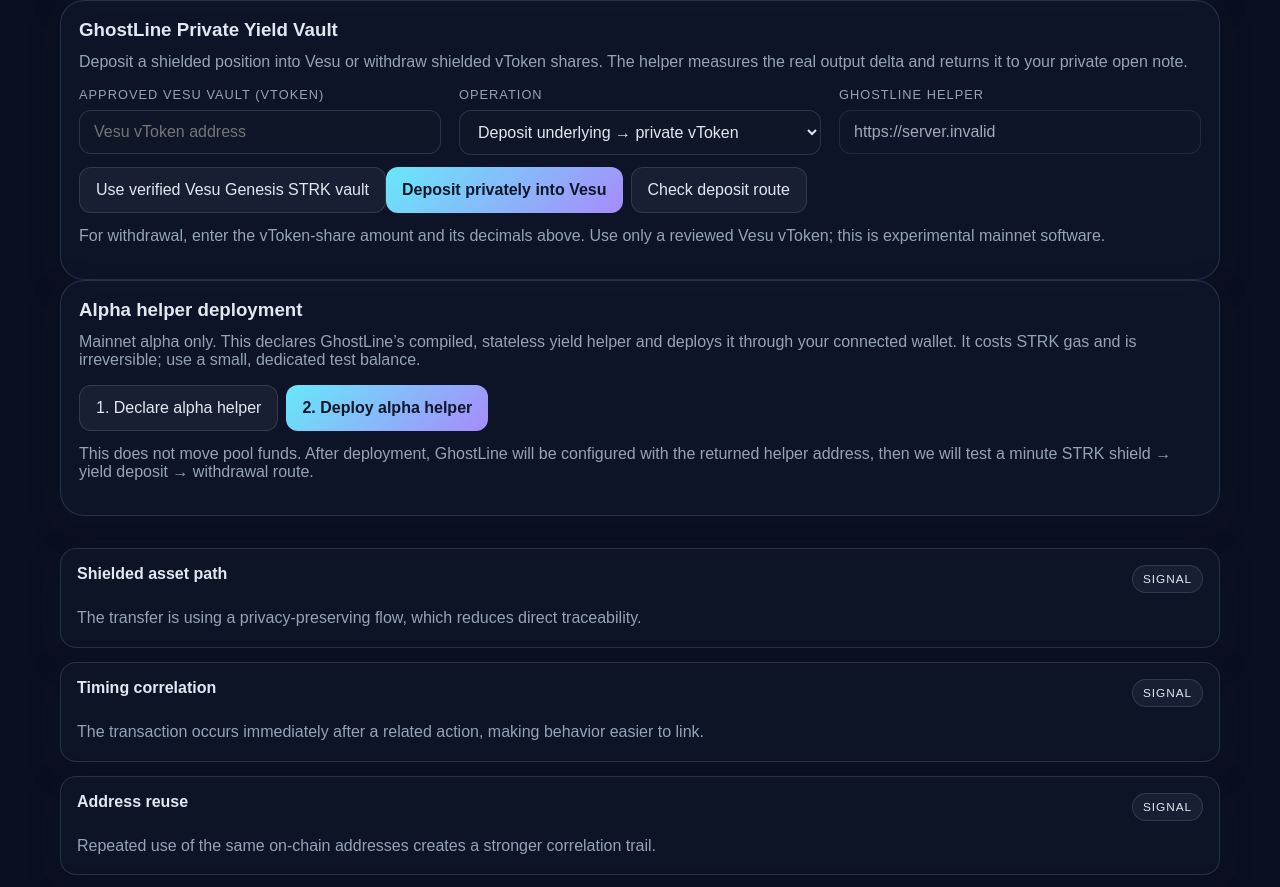
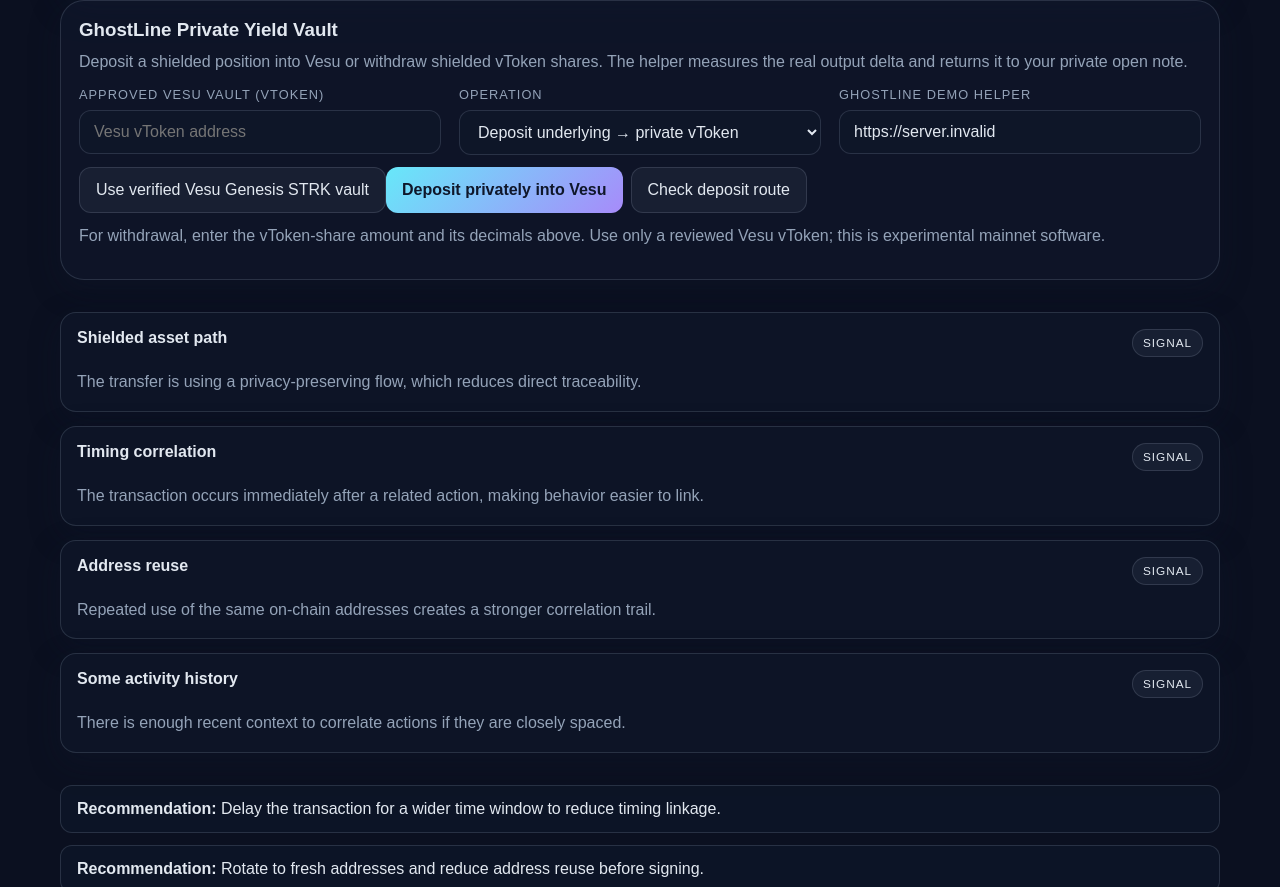
Before and after one commit to Leequidice/GhostLine, a Next.js app: page / in a window 1280 px wide. Shown: the part 1174-2061 px from the top of the page. Built offline with nearby package versions, Linux system fonts and the light colour scheme; no server answers.

Commit message:
Use predeclared Vesu helper for demo deployment

```diff
--- a/app/page.tsx
+++ b/app/page.tsx
@@ -3,7 +3,7 @@
 import { useMemo, useState, type CSSProperties } from "react";
 import type { WalletAccountV6 } from "starknet";
 import { analyzeTransaction, type TxInput } from "../lib/privacy";
-import { connectPrivacyWallet, declareYieldHelper, deployYieldHelper, preparePrivateYieldDeposit, privateTransfer, privateYieldDeposit, privateYieldWithdraw, shield } from "../lib/strk20";
+import { connectPrivacyWallet, deployDemoYieldHelper, preparePrivateYieldDeposit, privateTransfer, privateYieldDeposit, privateYieldWithdraw, shield } from "../lib/strk20";
 
 const initialState: TxInput = {
   amount: "5000",
@@ -32,7 +32,7 @@
   const [tokenDecimals, setTokenDecimals] = useState("18");
   const [yieldVault, setYieldVault] = useState("");
   const [yieldOperation, setYieldOperation] = useState<"deposit" | "withdraw">("deposit");
-  const [yieldClassHash, setYieldClassHash] = useState("");
+  const [yieldHelperOverride, setYieldHelperOverride] = useState("");
   const [actionStatus, setActionStatus] = useState("");
   const analysis = useMemo(() => analyzeTransaction(tx), [tx]);
 
@@ -76,7 +76,8 @@
   };
 
   const network = process.env.NEXT_PUBLIC_CHAIN_ID ?? "SN_MAIN";
-  const yieldHelper = process.env.NEXT_PUBLIC_GHOSTLINE_YIELD_HELPER ?? "";
+  const configuredYieldHelper = process.env.NEXT_PUBLIC_GHOSTLINE_YIELD_HELPER ?? "";
+  const yieldHelper = yieldHelperOverride || configuredYieldHelper;
 
   const ringStyle: CSSProperties = {
     ["--value" as any]: `${analysis.score * 3.6}deg`,
@@ -400,8 +401,8 @@
               </select>
             </div>
             <div className="field">
-              <label>GhostLine helper</label>
-              <input value={yieldHelper || "Deploy helper to enable"} readOnly />
+              <label htmlFor="yieldHelper">GhostLine demo helper</label>
+              <input id="yieldHelper" value={yieldHelper} onChange={(event) => setYieldHelperOverride(event.target.value)} placeholder="Deploy the demo helper once, or enter its address" spellCheck={false} />
             </div>
           </div>
           <button
@@ -469,56 +470,39 @@
         </div>
       </section>
 
-      <section className="actions-panel">
+      {!yieldHelper && <section className="actions-panel">
         <div className="panel">
-          <h3>Alpha helper deployment</h3>
+          <h3>Set up the shared demo helper</h3>
           <p style={{ color: "var(--muted)", marginTop: 0 }}>
-            Mainnet alpha only. This declares GhostLine’s compiled, stateless yield helper and deploys it through your connected wallet. It costs STRK gas and is irreversible; use a small, dedicated test balance.
+            One administrator deploys the official, already-declared STRK20 Vesu helper once. Ready only needs to confirm a standard Universal Deployer transaction; no declaration is required. Afterward, GhostLine uses the returned address immediately for this browser session.
           </p>
           <div style={{ display: "flex", flexWrap: "wrap", gap: 8 }}>
             <button
-              className="secondary-button"
+              className="primary-button"
               disabled={!wallet}
               onClick={async () => {
-                if (!wallet) { setActionStatus("Connect Ready before declaring the alpha helper."); return; }
+                if (!wallet) { setActionStatus("Connect Ready before deploying the shared demo helper."); return; }
                 try {
-                  setActionStatus("Loading the compiled helper. Confirm the DECLARE transaction in Ready.");
-                  const result = await declareYieldHelper(wallet);
-                  setYieldClassHash(result.class_hash);
-                  setActionStatus(result.transaction_hash ? `Helper declared: ${result.class_hash}. Confirm deployment next.` : `Helper class already declared: ${result.class_hash}. Confirm deployment next.`);
+                  setActionStatus("Confirm the single UDC deployment transaction in Ready. No class declaration is involved.");
+                  const result = await deployDemoYieldHelper(wallet);
+                  const deployedAddress = result.contract_address[0];
+                  if (!deployedAddress) throw new Error("Ready returned no deployed helper address.");
+                  setYieldHelperOverride(deployedAddress);
+                  setActionStatus(`Demo helper deployed at ${deployedAddress}. It is active in this session; send me this address to make it the shared production-demo helper.`);
                 } catch (error) {
                   console.error(error);
-                  setActionStatus(`Helper declaration failed: ${actionError(error)}`);
+                  setActionStatus(`Demo helper deployment failed: ${actionError(error)}`);
                 }
               }}
             >
-              1. Declare alpha helper
-            </button>
-            <button
-              className="primary-button"
-              disabled={!wallet || !yieldClassHash}
-              onClick={async () => {
-                if (!wallet || !yieldClassHash) return;
-                try {
-                  setActionStatus("Confirm the DEPLOY transaction in Ready. This creates the stateless helper instance.");
-                  const result = await deployYieldHelper(wallet, yieldClassHash);
-                  const first = Array.isArray(result) ? result[0] : result;
-                  const deployedAddress = (first as { contract_address?: string; address?: string }).contract_address ?? (first as { address?: string }).address;
-                  setActionStatus(`Helper deployed${deployedAddress ? ` at ${deployedAddress}` : ""}. Send this result to Codex so I can configure Vercel.`);
-                } catch (error) {
-                  console.error(error);
-                  setActionStatus(`Helper deployment failed: ${actionError(error)}`);
-                }
-              }}
-            >
-              2. Deploy alpha helper
+              Deploy shared demo helper
             </button>
           </div>
           <p style={{ color: "var(--muted)", marginTop: 14 }}>
-            This does not move pool funds. After deployment, GhostLine will be configured with the returned helper address, then we will test a minute STRK shield → yield deposit → withdrawal route.
+            This deployment does not move pool funds. After it succeeds, use the Vesu STRK preset and run the route check before a minute STRK test.
           </p>
         </div>
-      </section>
+      </section>}
 
       <section className="signal-list">
         {analysis.findings.map((item) => (
```
